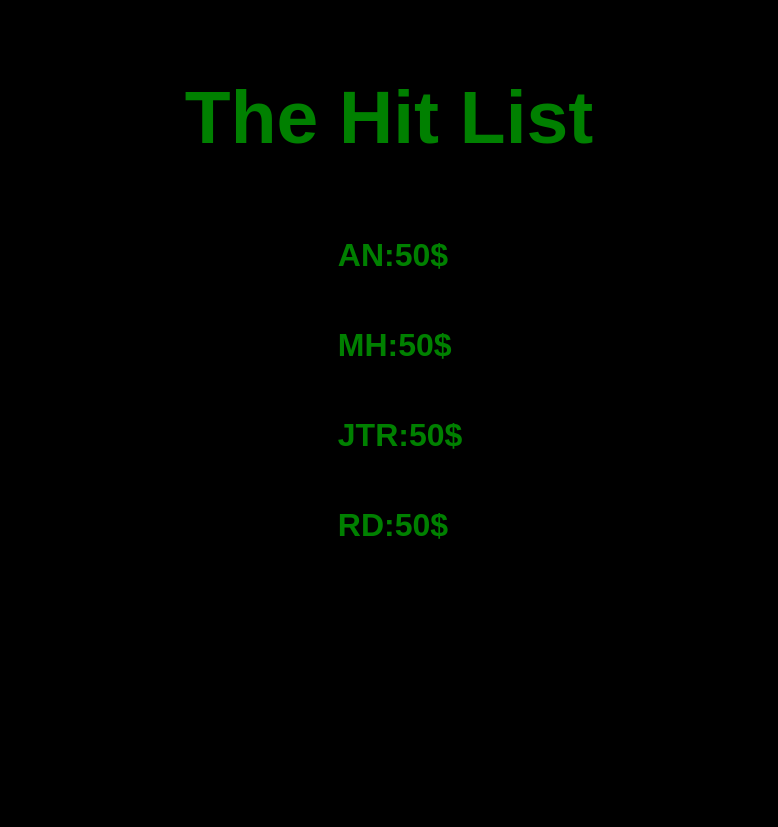
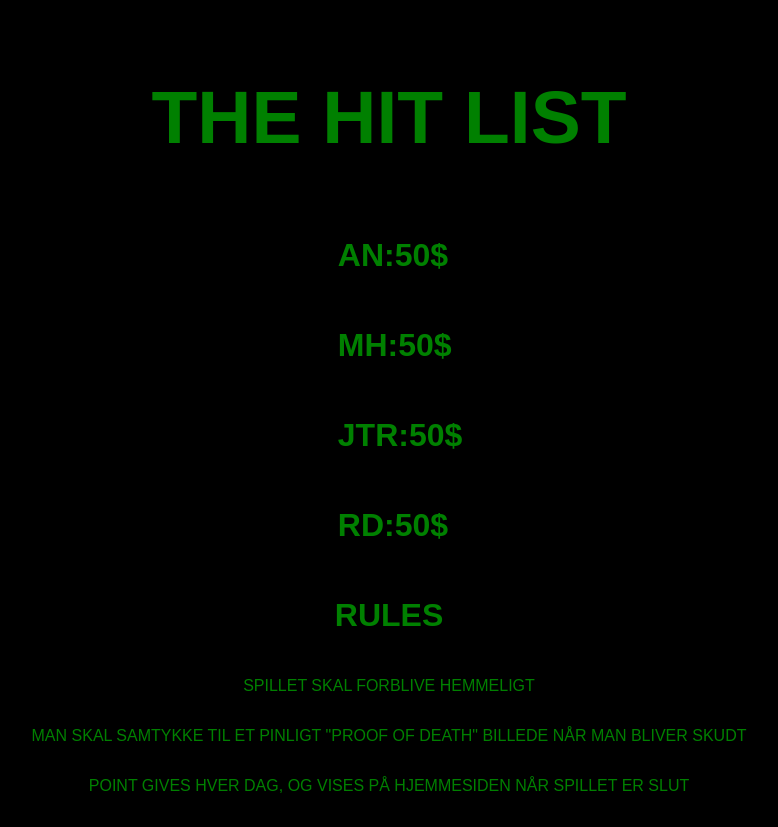
Before and after one commit to Dohva/thelist, a plain HTML site: page hitlist.html in a window 1280 px wide. Shown: the whole page, without its empty margins (251-1029 px from the left). Drawn offline with Linux system fonts and the light colour scheme.

Commit message:
Add rules

```diff
--- a/hitlist.html
+++ b/hitlist.html
@@ -10,7 +10,7 @@
 
 <body>
     <div class="hitlist-container flex">
-        <h1>The Hit List</h1>
+        <h1>THE HIT LIST</h1>
         <div class="row">
             <div>
                 <h2>
@@ -59,6 +59,15 @@
                 </h2>
             </div>
         </div>
+
+
+
+        <h2>
+            RULES
+        </h2>
+        <P>Spillet skal forblive hemmeligt</P>
+        <p>Man skal samtykke til et pinligt "proof of death" billede når man bliver skudt</p>
+        <p>Point gives hver dag, og vises på hjemmesiden når spillet er slut</p>
 </body>
 
 </html>
--- a/main.css
+++ b/main.css
@@ -3,6 +3,7 @@ body {
     color: green;
     height: 100vh;
     font-family: Arial, sans-serif;
+    text-transform: uppercase;
 }
 
 .login {
```
Also changed, not shown: index.html (+2 -2 lines).
